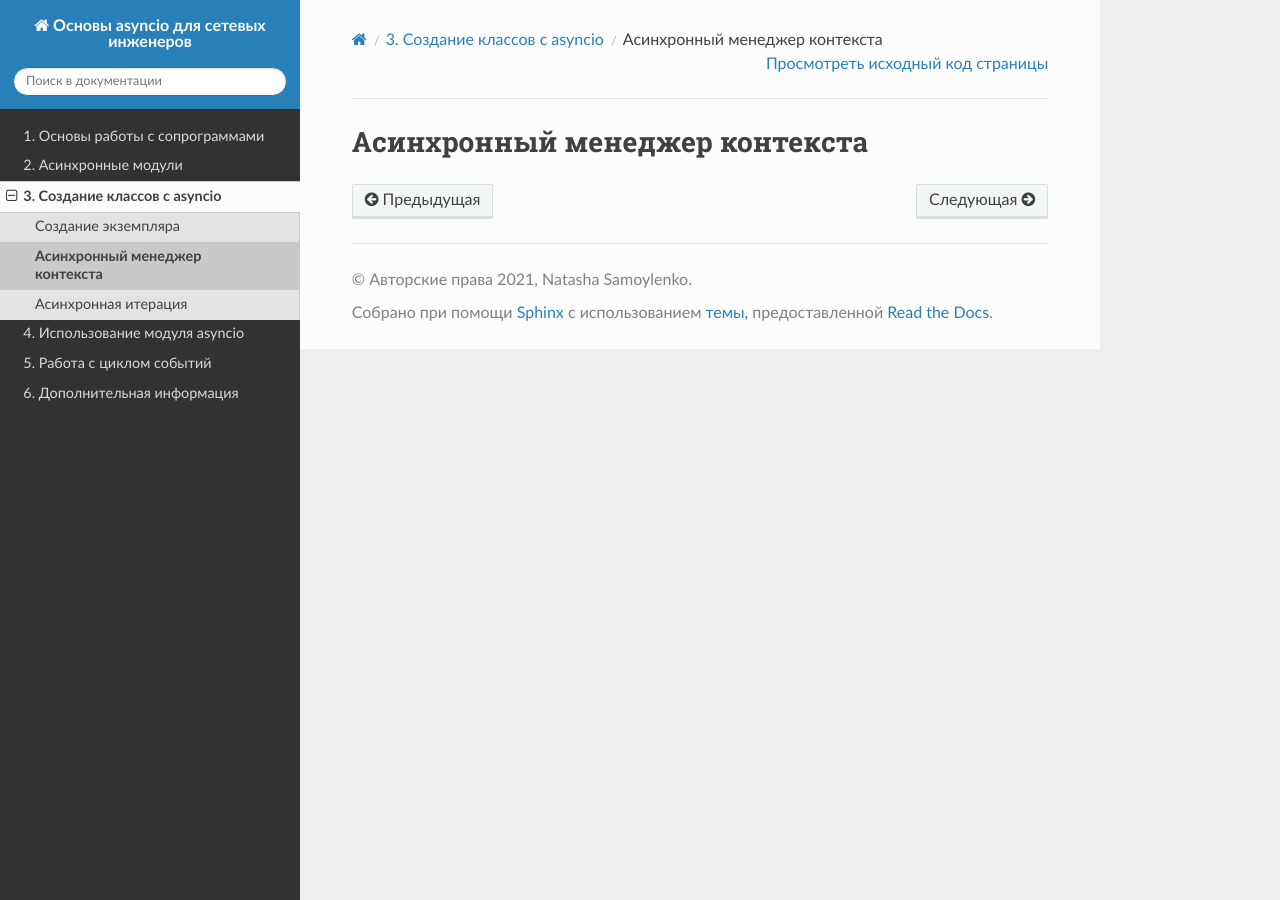
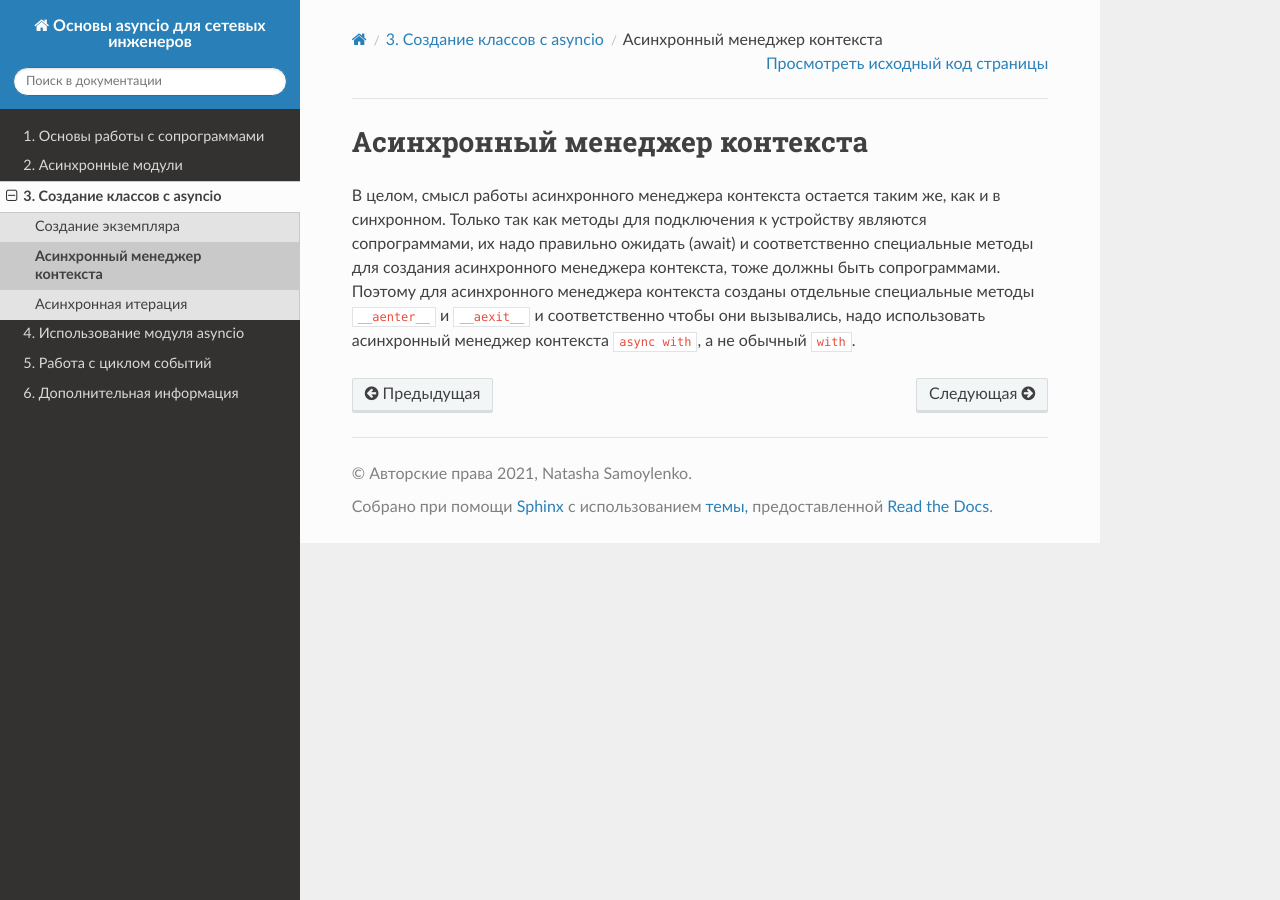
Before and after one commit to natenka/asyncpyneng-book, a Sphinx documentation site: the page built from docs/source/book/classes/context_manager.rst, in a window 1280 px wide. Built offline with Sphinx 7.4.7 and the Read the Docs theme 2.0.0, drawn with Linux system fonts in a browser that asks for light colours; pages that are not in the unit, such as notebooks, are missing from menus.

Commit message:
async with

```diff
--- a/docs/source/book/classes/context_manager.rst
+++ b/docs/source/book/classes/context_manager.rst
@@ -1,2 +1,10 @@
 Асинхронный менеджер контекста
 ==============================
+
+В целом, смысл работы асинхронного менеджера контекста остается таким же, как
+и в синхронном. Только так как методы для подключения к устройству являются
+сопрограммами, их надо правильно ожидать (await) и соответственно специальные
+методы для создания асинхронного менеджера контекста, тоже должны быть сопрограммами.
+Поэтому для асинхронного менеджера контекста созданы отдельные специальные методы
+``__aenter__`` и ``__aexit__`` и соответственно чтобы они вызывались, надо
+использовать асинхронный менеджер контекста ``async with``, а не обычный ``with``.
```
